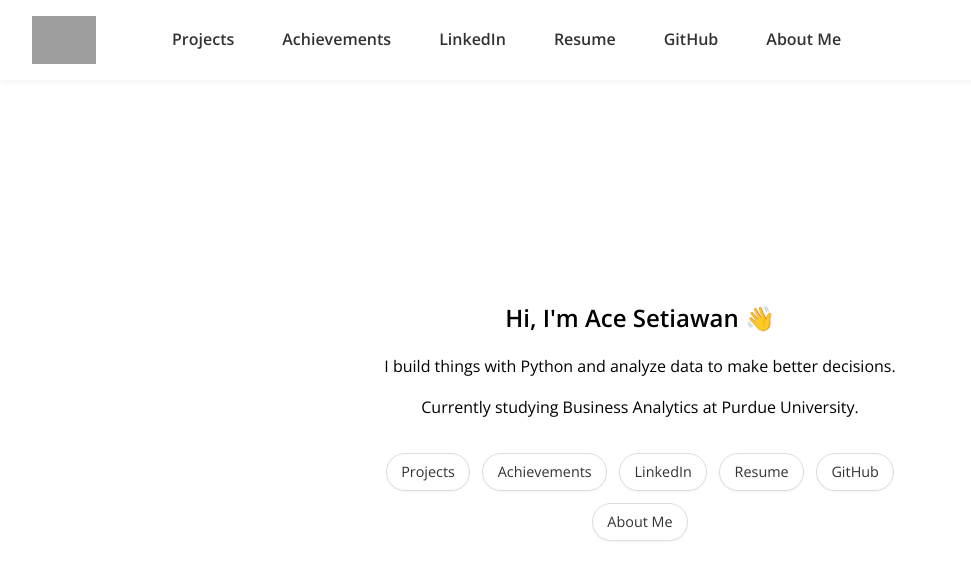
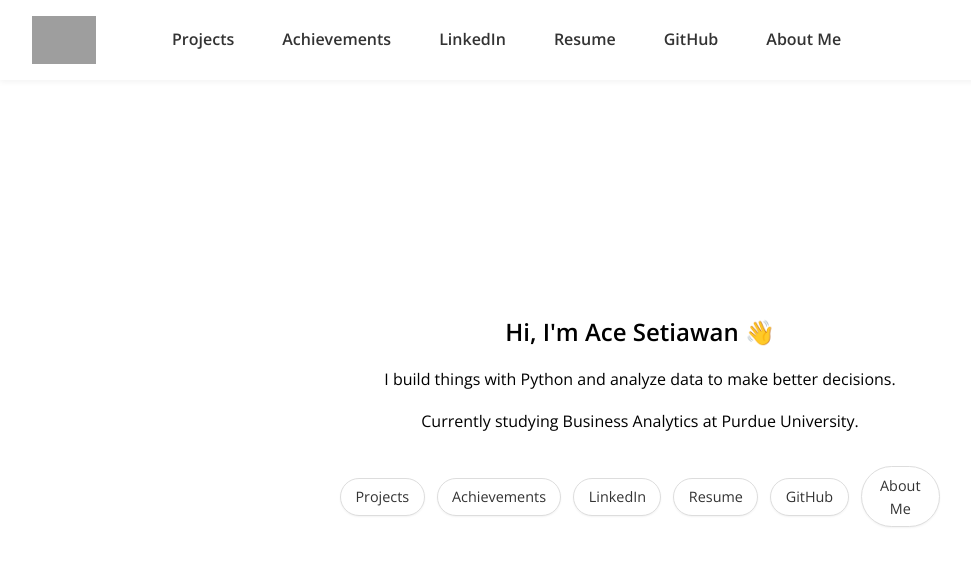
Before and after one commit to acepocalypse/acepocalypse.github.io, a Jekyll site: the page built from index.html, in a window 1280 px wide and 900 px high. Shown: the top 580 px of the window, without its empty margins (0-971 px from the left). Built offline with Jekyll 4.4.1, drawn with Linux system fonts in a browser that asks for light colours; grey boxes are pictures that could not be loaded.

Commit message:
Refactor homepage links layout for improved alignment and responsiveness

```diff
--- a/assets/css/style.css
+++ b/assets/css/style.css
@@ -54,14 +54,19 @@ a {
   max-width: 600px;
 }
 
+.homepage-links-container {
+  width: 100%;
+  display: flex;
+  justify-content: center;
+}
+
 .homepage-links {
   display: flex;
-  flex-wrap: wrap;
+  flex-wrap: nowrap;
   justify-content: center;
   gap: 0.75rem;
   margin-top: 2rem;
-  width: 100%;
-  max-width: 900px;
+  max-width: none;
 }
 
 .homepage-links a {
```
